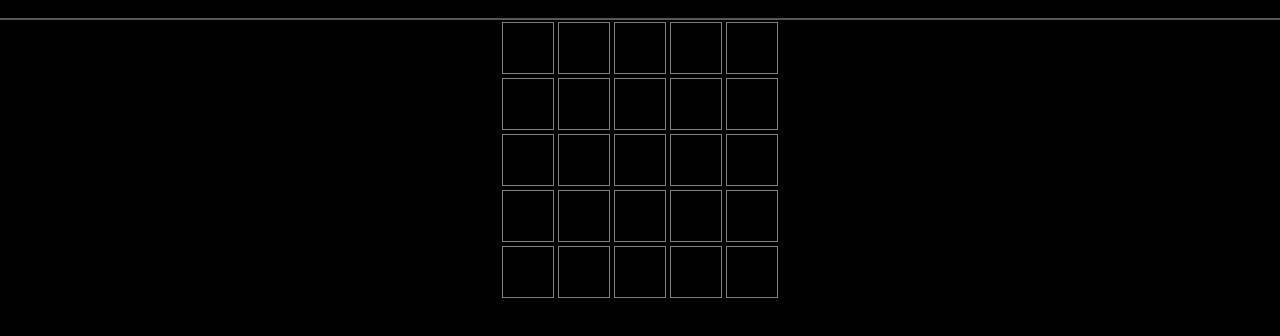
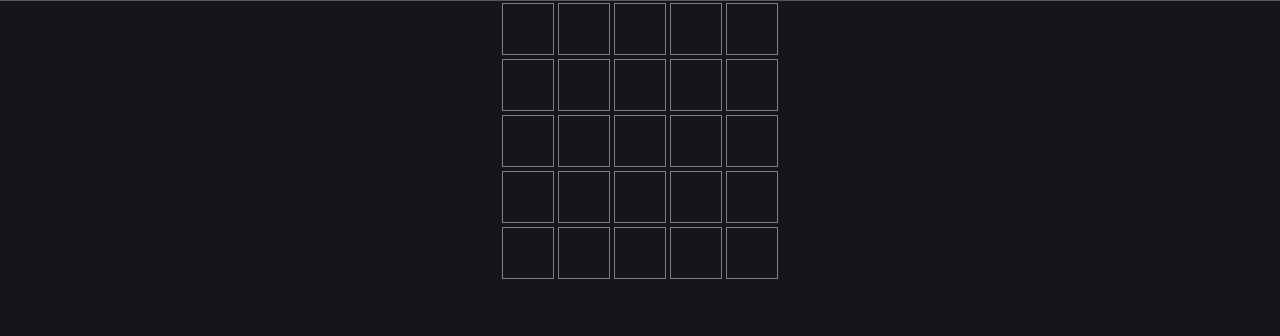
Before and after one commit to tauanesales/7DaysofCode, a React (Create React App) app in the folder App/: page / in a window 1280 px wide. Shown: the top 336 px of the page. Built offline with nearby package versions, Linux system fonts and the light colour scheme.

Commit message:
[ADD] [Task 03] Add style of components

```diff
--- a/App/public/style.css
+++ b/App/public/style.css
@@ -1,5 +1,6 @@
 body {
-    background-color: black;
+    background-color: #14161C;
+    margin: 0;
 }
 
 .caixa {
@@ -21,7 +22,37 @@ body {
 }
 
 .cabecalho {
-    border-bottom: 2px solid #585858;
+    border-bottom: 1px solid #585858;
     width: 100vw;
-    height: 10px;
+    height: auto;
+    display: flex;
 }
+
+.logo {
+    width: 50px;
+    height: 50px;
+    background-color: yellow;
+    font-size: 2rem;
+    margin: 10px 50px;
+    display: flex;
+    align-items: center;
+    justify-content: center;
+}
+
+.containerCaixas {
+    margin: 3vh auto;
+}
+
+.tecla {
+    background-color: #585858;
+    color: #FFFFFF;
+    width: 40px;
+    height: 60px;
+    font-style: normal;
+    line-height: 27px;
+    font-size: 22px;
+    margin: 2px;
+    min-width: max-content;
+
+}
+.teclado {}
```
